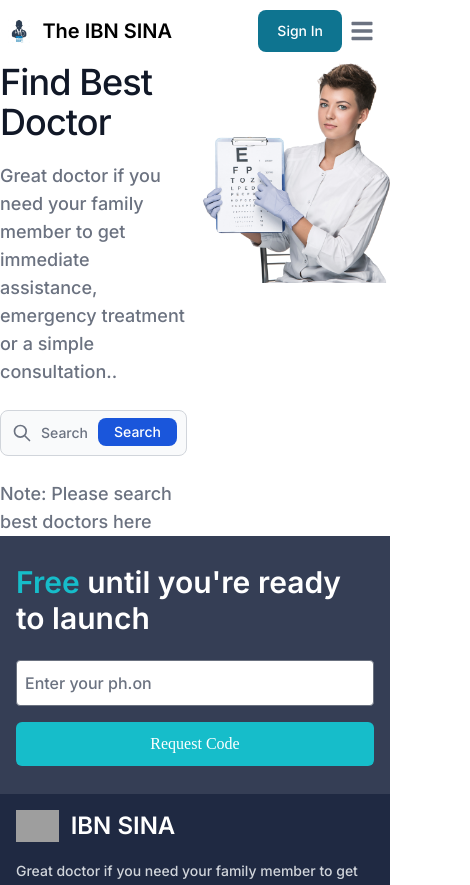
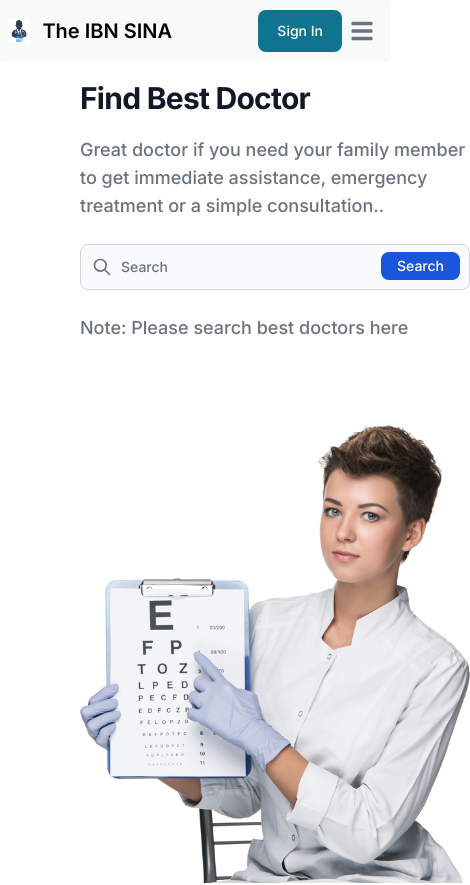
Before and after one commit to sksafa/EcomApplication, a React (Create React App) app in the folder client/: page / in a window 390 px wide. Shown: the top 885 px of the page, 470 px wide, since content can reach past the window. Built offline with nearby package versions, Linux system fonts and the light colour scheme; grey boxes are pictures that could not be loaded.

Commit message:
sticky navber added banner responsive

```diff
--- a/client/src/Components/Banner/Banner.js
+++ b/client/src/Components/Banner/Banner.js
@@ -2,11 +2,11 @@ import React from 'react'
 import hero from '../../Image/hero.png'
 const Banner = () => {
     return (
-        <div className="container mx-auto">
-            <div className="grid grid-cols-2 gap-4 ">
-                <div className=' grid content-center descriptionArea'>
-                    <h2 className="mb-5 text-4xl tracking-tight  text-gray-900 md:text-5xl lg:text-6xl dark:text-white">Find Best Doctor</h2>
-                    <p className="mb-6 text-lg font-normal text-gray-500 lg:text-lg sm:px-16 xl:px-0 dark:text-gray-400">Great doctor if you need your family member to get immediate assistance, emergency treatment or a simple consultation..</p>
+        <div className="container my-20 mx-20">
+            <div className="grid lg:grid-cols-2 sm:grid-cols-1  gap-20 ">
+                <div className='  grid content-center descriptionArea sm:w-[70%]'>
+                    <h2 className="mb-5 text-3xl tracking-tight  text-gray-900 md:text-4xl lg:text-5xl font-bold dark:text-white">Find Best Doctor</h2>
+                    <p className="mb-6 text-lg  text-gray-500 lg:text-lg px-0  xl:px-0 dark:text-gray-400">Great doctor if you need your family member to get immediate assistance, emergency treatment or a simple consultation..</p>
 
                     <form>
                         <label for="search" className="mb-2 text-sm font-medium text-gray-900 sr-only dark:text-white">Search</label>
@@ -18,10 +18,10 @@ const Banner = () => {
                             <button type="submit" className="text-white absolute right-2.5 bottom-2.5 bg-blue-700 hover:bg-blue-800 focus:ring-4 focus:outline-none focus:ring-blue-300 font-medium rounded-lg text-sm px-4 py-1 dark:bg-blue-600 dark:hover:bg-blue-700 dark:focus:ring-blue-800">Search</button>
                         </div>
                     </form>
-                    <p className="mt-6 text-lg font-normal text-gray-500 lg:text-lg sm:px-16 xl:px-0 dark:text-gray-400"><span className=''>Note: </span> Please search best doctors here</p>
+                    <p className="mt-6 text-lg font-normal text-gray-500 lg:text-lg  xl:px-0 dark:text-gray-400"><span className=''>Note: </span> Please search best doctors here</p>
                 </div>
-                <div className='imageArea'>
-                    <img src={hero} alt="" />
+                <div className='imageArea sm:w-1/2 lg:w-full'>
+                    <img width="400px" loading='lazy' src={hero} alt="" />
                 </div>
             </div>
         </div>
--- a/client/src/Components/Navber/Navber.js
+++ b/client/src/Components/Navber/Navber.js
@@ -1,12 +1,16 @@
 import { Button, Navbar } from 'flowbite-react'
-import React from 'react'
+import React, { useState } from 'react'
 import { Link } from 'react-router-dom'
 import logo from '../../Help/Images/doc_logo.jpg';
 
 const Navber = () => {
+
   return (
     <div>
-        <Navbar fluid={true}rounded={true}>
+
+
+      {/* // this is before code..... */}
+        <Navbar className=" fixed w-full top-0 bg-[#ecf0f159]" fluid={true}rounded={true}>
   <Navbar.Brand href="https://flowbite.com/">
     <img
       src={logo}
@@ -23,7 +27,7 @@ const Navber = () => {
     </Button>
     <Navbar.Toggle />
   </div>
-  <Navbar.Collapse>
+  <Navbar.Collapse className=''>
     <Navbar.Link
       href="/navbars"
       active={true}
```
